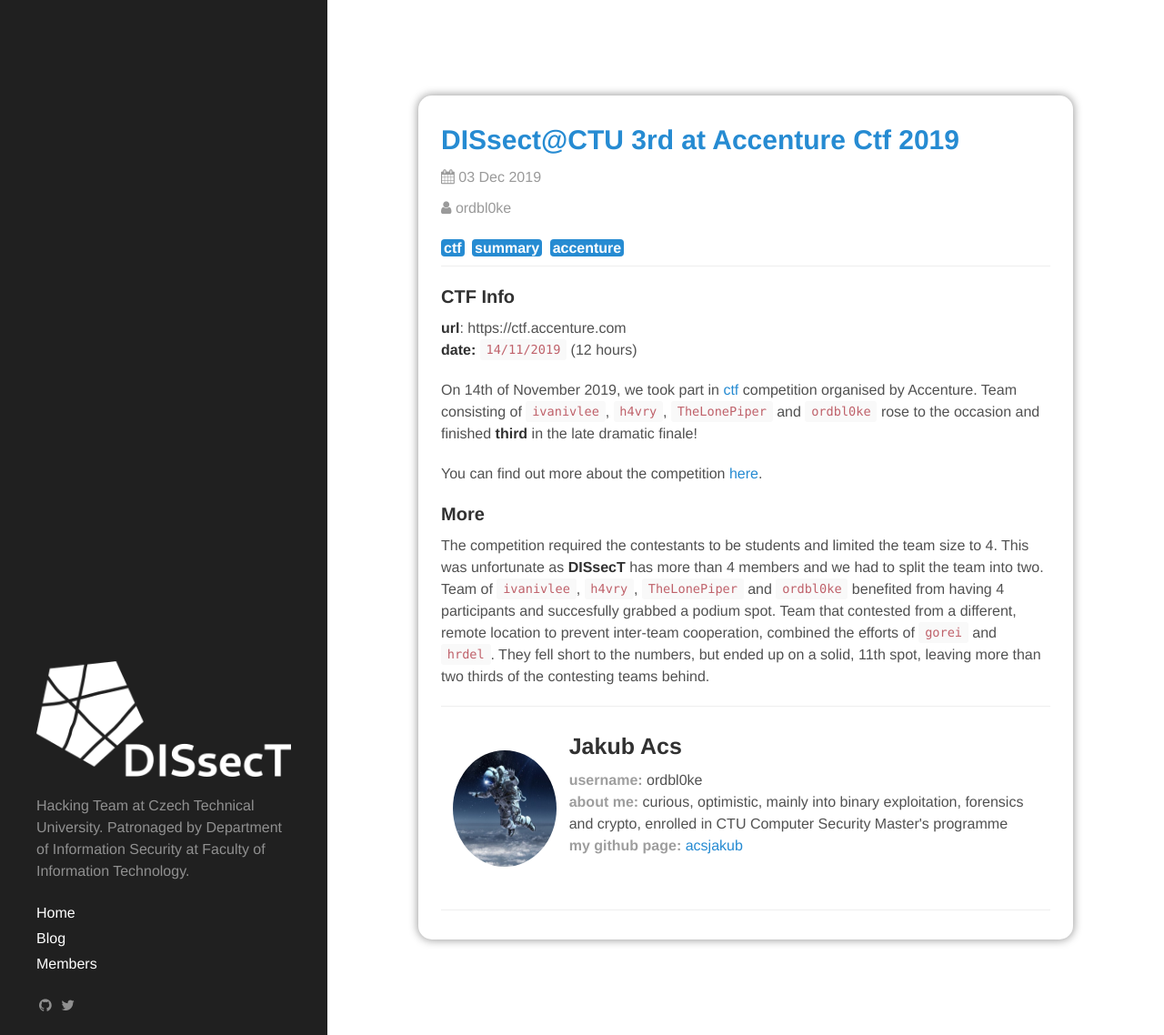
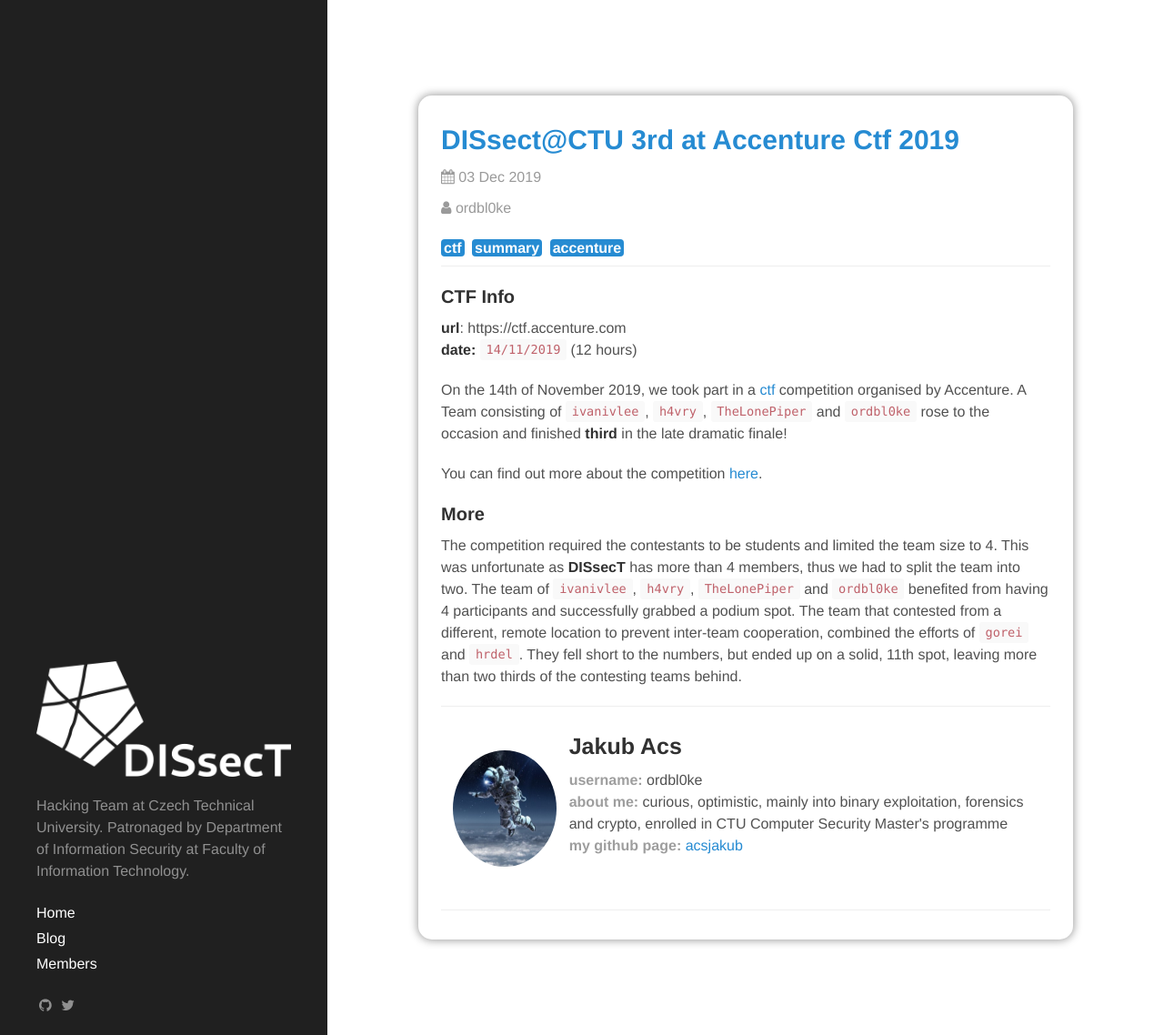
Before and after one commit to dissect-ctu/dissect-ctu.github.io, a Jekyll site: the page built from _posts/2019-12-03-accenture-ctf-2019.md, in a window 1280 px wide and 1138 px high. Shown: the whole window at 91% size. Built offline with Jekyll 4.4.1, drawn with Linux system fonts in a browser that asks for light colours.

Commit message:
minor language changes to please the change request

```diff
--- a/_posts/2019-12-03-accenture-ctf-2019.md
+++ b/_posts/2019-12-03-accenture-ctf-2019.md
@@ -12,7 +12,7 @@
 __url__: https://ctf.accenture.com \\
 __date:__ `14/11/2019` (12 hours)
 
-On 14th of November 2019, we took part in [ctf](https://ctf.accenture.com) competition organised by Accenture. Team consisting of `ivanivlee`, `h4vry`, `TheLonePiper` and `ordbl0ke` rose to the occasion and finished **third** in the late dramatic finale!
+On the 14th of November 2019, we took part in a [ctf](https://ctf.accenture.com) competition organised by Accenture. A Team consisting of `ivanivlee`, `h4vry`, `TheLonePiper` and `ordbl0ke` rose to the occasion and finished **third** in the late dramatic finale!
 
 You can find out more about the competition [here](https://ctf.accenture.com).
 
@@ -20,4 +20,4 @@
 
 #### More
 
-The competition required the contestants to be students and limited the team size to 4. This was unfortunate as **DISsecT** has more than 4 members and we had to split the team into two. Team of `ivanivlee`, `h4vry`, `TheLonePiper` and `ordbl0ke` benefited from having 4 participants and succesfully grabbed a podium spot. Team that contested from a different, remote location to prevent inter-team cooperation, combined the efforts of `gorei` and `hrdel`. They fell short to the numbers, but ended up on a solid, 11th spot, leaving more than two thirds of the contesting teams behind.
+The competition required the contestants to be students and limited the team size to 4. This was unfortunate as **DISsecT** has more than 4 members, thus we had to split the team into two. The team of `ivanivlee`, `h4vry`, `TheLonePiper` and `ordbl0ke` benefited from having 4 participants and successfully grabbed a podium spot. The team that contested from a different, remote location to prevent inter-team cooperation, combined the efforts of `gorei` and `hrdel`. They fell short to the numbers, but ended up on a solid, 11th spot, leaving more than two thirds of the contesting teams behind.
```
